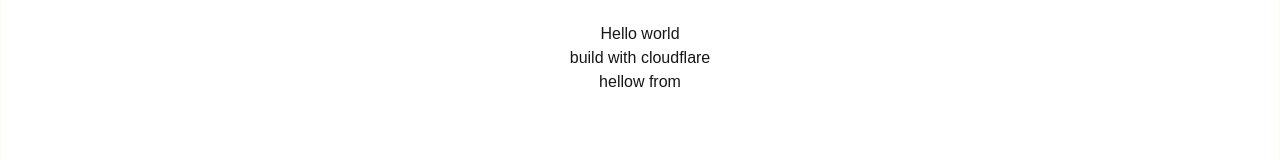
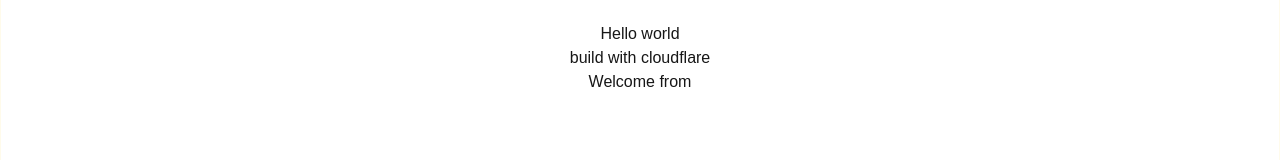
Before and after one commit to Onebluesky882/nextjs_cloudflare_demo, a Next.js app: page / in a window 1280 px wide. Shown: the part 179-339 px from the top of the page. Built offline with nearby package versions, Linux system fonts and the light colour scheme.

Commit message:
fix : middleware

```diff
--- a/src/app/page.tsx
+++ b/src/app/page.tsx
@@ -7,7 +7,7 @@
     <div className="flex flex-col items-center   border border-amber-50 py-50 rounded-2xl ">
       <h1>Hello world</h1>
       <p>build with cloudflare</p>
-      <p>hellow from {headerList.get("X-User-Country")}</p>
+      <p>Welcome from {headerList.get("X-User-Country")}</p>
     </div>
   );
 }
```
